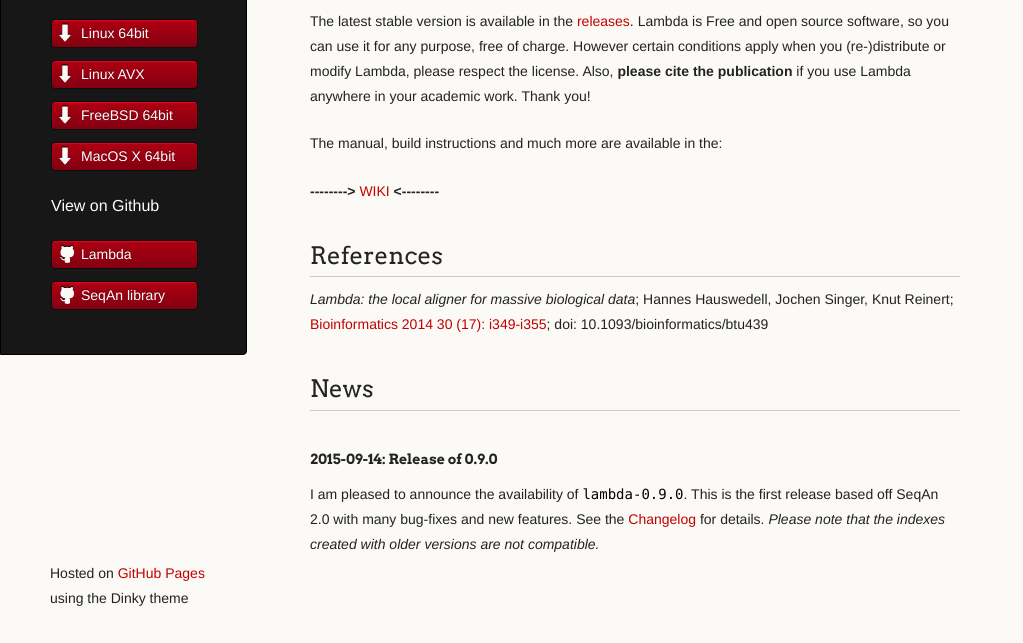
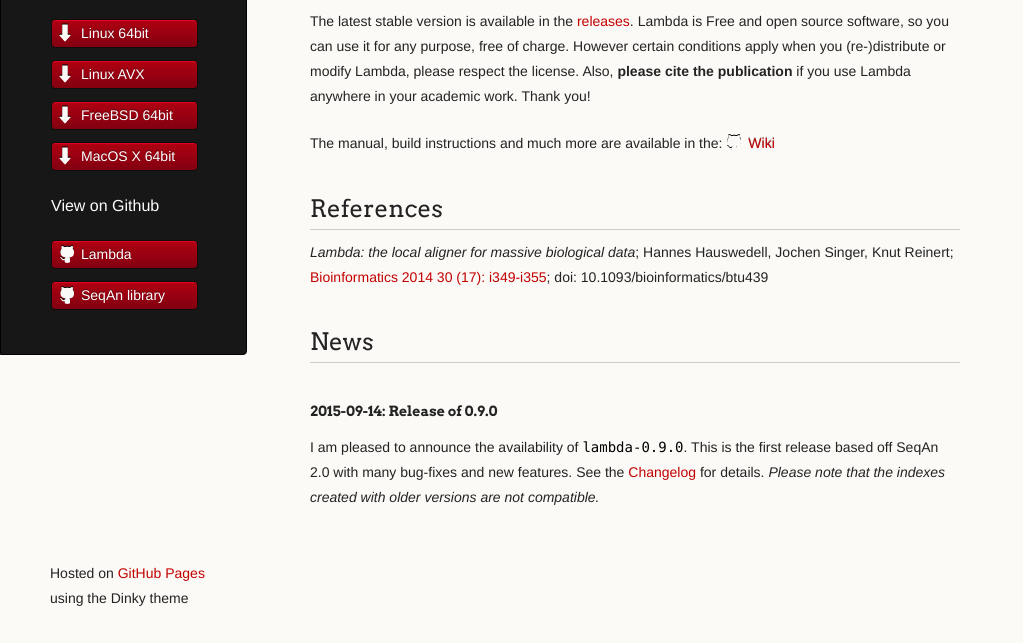
Before and after one commit to seqan/lambda, a plain HTML site: page index.html in a window 1280 px wide. Shown: the part 157-800 px from the top of the page, without its empty margins (0-1023 px from the left). Drawn offline with Linux system fonts and the light colour scheme.

Commit message:
Update index.html

```diff
--- a/index.html
+++ b/index.html
@@ -41,9 +41,9 @@
 
 <p>The latest stable version is available in the <a href="https://github.com/seqan/lambda/releases">releases</a>. Lambda is Free and open source software, so you can use it for any purpose, free of charge. However certain conditions apply when you (re-)distribute or modify Lambda, please respect the license. Also, <strong>please cite the publication</strong> if you use Lambda anywhere in your academic work. Thank you!</p>
 
-<p>The manual, build instructions and much more are available in the:</p>
+<p>The manual, build instructions and much more are available in the: <a class="buttons github" href="https://github.com/seqan/lambda/wiki">Wiki</a></p>
 
-<p><strong>--------&gt; <a href="https://github.com/seqan/lambda/wiki">WIKI</a> &lt;--------</strong></p>
+<!-- <p><strong>--------&gt; <a href="https://github.com/seqan/lambda/wiki">WIKI</a> &lt;--------</strong></p> -->
 
 <h2>
 <a id="references" class="anchor" href="#references" aria-hidden="true"><span class="octicon octicon-link"></span></a>References</h2>
```
